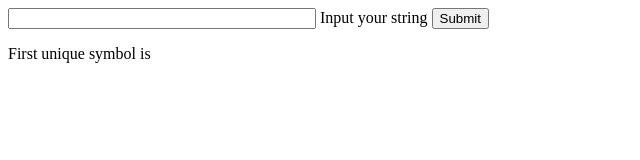
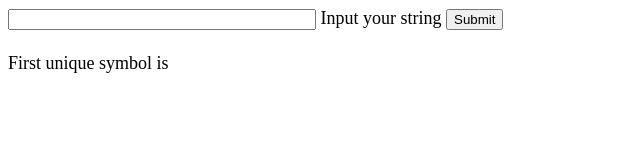
Before and after one commit to Valentina-K/PortaOne, a plain HTML site: page index.html in a window 1280 px wide. Shown: the whole page, without its empty margins (0-640 px from the left). Drawn offline with Linux system fonts and the light colour scheme.

Commit message:
add some style

```diff
--- a/index.html
+++ b/index.html
@@ -5,7 +5,7 @@
     <meta name="viewport" content="width=device-width, initial-scale=1.0" />
     <title>Document</title>
   </head>
-  <body>
+  <body style="font-size: 18px">
     <form class="form">
       <input
         id="inputString"
@@ -16,7 +16,10 @@
       <label for="inputString">Input your string</label>
       <button type="submit">Submit</button>
     </form>
-    <p>First unique symbol is <strong class="answer"></strong></p>
+    <p>
+      First unique symbol is
+      <strong class="answer" style="font-size: 24px"></strong>
+    </p>
     <script src="./index.js"></script>
   </body>
 </html>
```
